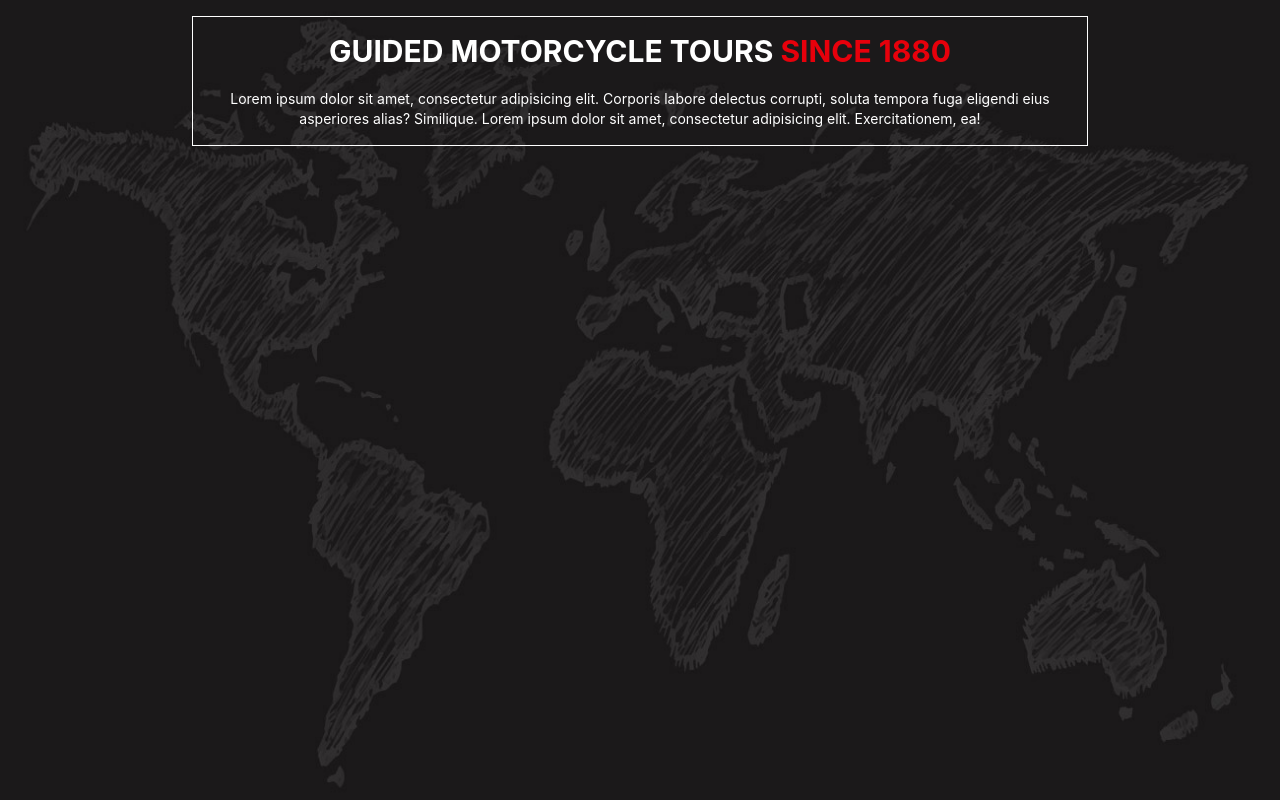
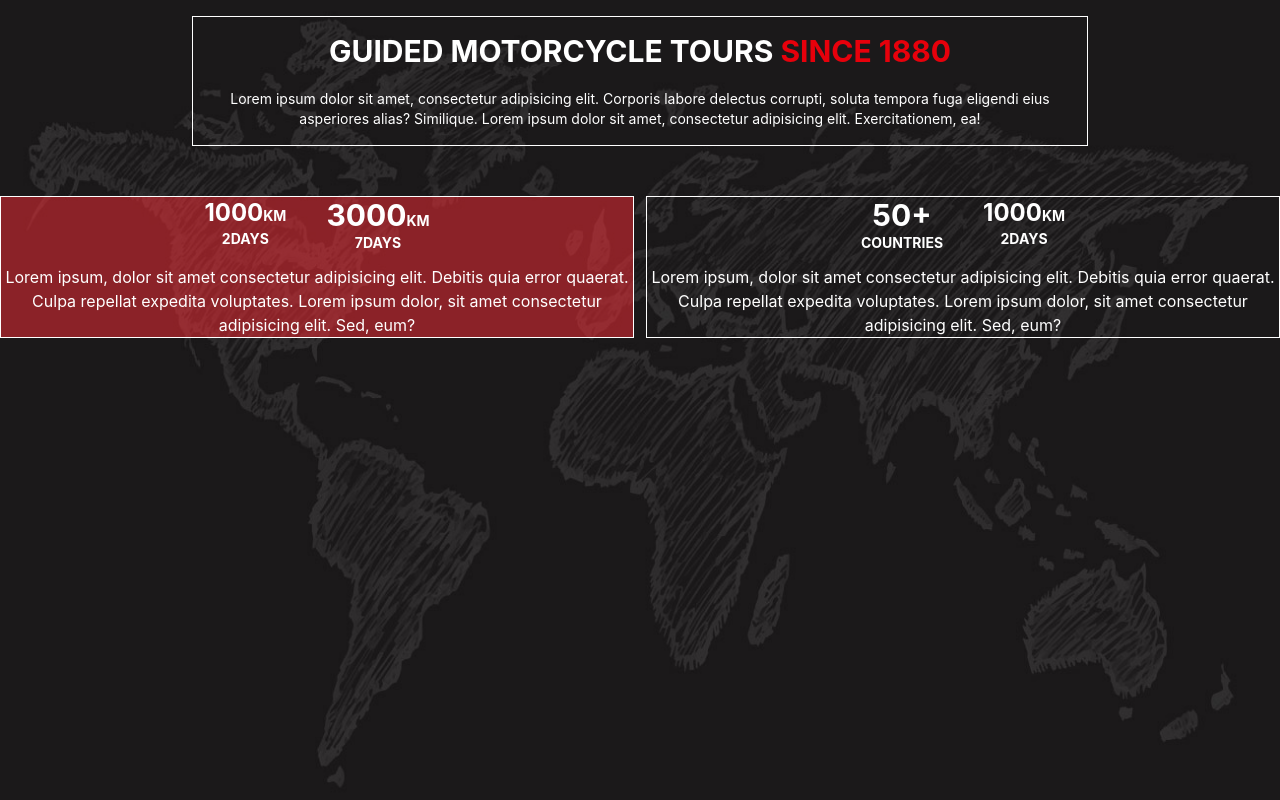
Before and after one commit to imranfirdous5-art/moto-blog, a React (Vite) app: page / in a window 1280 px wide. Shown: the part 2548-3348 px from the top of the page. Built offline with nearby package versions, Linux system fonts and the light colour scheme.

Commit message:
website updated

```diff
--- a/src/components/SectionFour.jsx
+++ b/src/components/SectionFour.jsx
@@ -5,17 +5,34 @@ const SectionFour = () => {
     return(
         <>
             <div className="relative flex justify-center">
-                <img src={worldmap} alt="worldmap" className="w-full hidden lg:block" />
+                <img src={worldmap} alt="worldmap" className="w-full hidden md:block lg:block" />
 
-                <div className=" border absolute top-0 text-white flex flex-col justify-center items-center p-4 lg:w-4xl lg:mt-5">
+                <div className=" border absolute top-0 text-black md:text-white lg:text-white flex flex-col justify-center items-center p-4 lg:w-4xl lg:mt-5">
                 <h2 className="font-bold uppercase text-center text-2xl lg:text-3xl">guided motorcycle tours <span className="text-red-600">since 1880</span></h2>
                 <p className="text-sm text-center mt-5">Lorem ipsum dolor sit amet, consectetur adipisicing elit. Corporis labore delectus corrupti, soluta tempora fuga eligendi eius asperiores alias? Similique. Lorem ipsum dolor sit amet, consectetur adipisicing elit. Exercitationem, ea!</p>
                 </div>
 
-                {/* <div className="absolute grid grid-cols-1 lg:grid-cols-2 text-white">
-                    <div className="bg-red-500 border max-h-max p-5">Lorem ipsum, dolor sit amet consectetur adipisicing elit. Debitis quia error quaerat. Culpa repellat expedita voluptates. Tempore maiores officiis fugiat dignissimos labore asperiores culpa nisi. Harum placeat eos quibusdam assumenda similique dolorum corrupti? Maxime dicta rerum eos at deserunt eum quia aut modi quo! Ullam explicabo eligendi deserunt illo beatae.</div>
-                    <div className="border">two</div>
-                </div> */}
+                <div className="absolute top-50 grid grid-cols-1 md:grid-cols-2 lg:grid-cols-2 gap-3 text-black md:text-white lg:text-white lg:w-full">
+                    <div className="border md:bg-red-500/50">
+                        <div className="flex flex-col items-center text-center">
+                            <div className="flex flex-row gap-10 mb-3">
+                            <p className="text-sm uppercase text-center font-bold"><span className="text-2xl">1000</span>km <br /> 2days</p>
+                            <p className="text-sm uppercase text-center font-bold"><span className="text-3xl">3000</span>km <br /> 7days</p></div>
+                            <p>Lorem ipsum, dolor sit amet consectetur adipisicing elit. Debitis quia error quaerat. Culpa repellat expedita voluptates. Lorem ipsum dolor, sit amet consectetur adipisicing elit. Sed, eum?</p>
+                        </div>
+                    </div>
+
+                    <div className="border">
+                        <div className="flex flex-col items-center text-center">
+                            <div className="flex flex-row gap-10 mb-3">
+                            <p className="text-sm uppercase text-center font-bold"><span className="text-3xl">50+</span> <br />countries</p>
+                            <p className="text-sm uppercase text-center font-bold"><span className="font-bold text-2xl">1000</span>km <br /> 2days</p></div>
+                            <p>Lorem ipsum, dolor sit amet consectetur adipisicing elit. Debitis quia error quaerat. Culpa repellat expedita voluptates. Lorem ipsum dolor, sit amet consectetur adipisicing elit. Sed, eum?</p>
+                        </div>
+                    </div>
+
+                    {/* <div className="border">two</div> */}
+                </div>
 
 
             </div>
```
